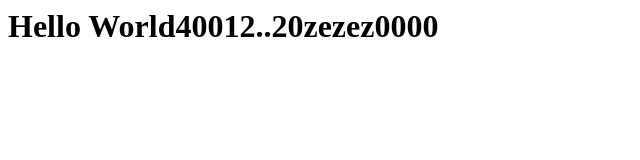
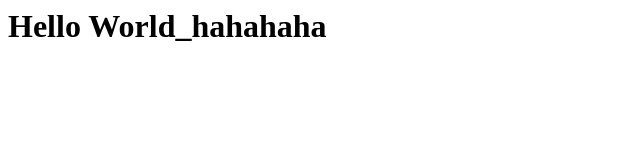
Before and after one commit to SystemsMonitor/hello_world2, a plain HTML site: page index.html in a window 1280 px wide. Shown: the whole page, without its empty margins (0-640 px from the left). Drawn offline with Linux system fonts and the light colour scheme.

Commit message:
premier code

```diff
--- a/index.html
+++ b/index.html
@@ -2,6 +2,6 @@
  <head>
  </head>
  <body>
-   <h1>Hello World40012..20zezez0000<h1>
+   <h1>Hello World_hahahaha<h1>
  </body>
 </html>
```
